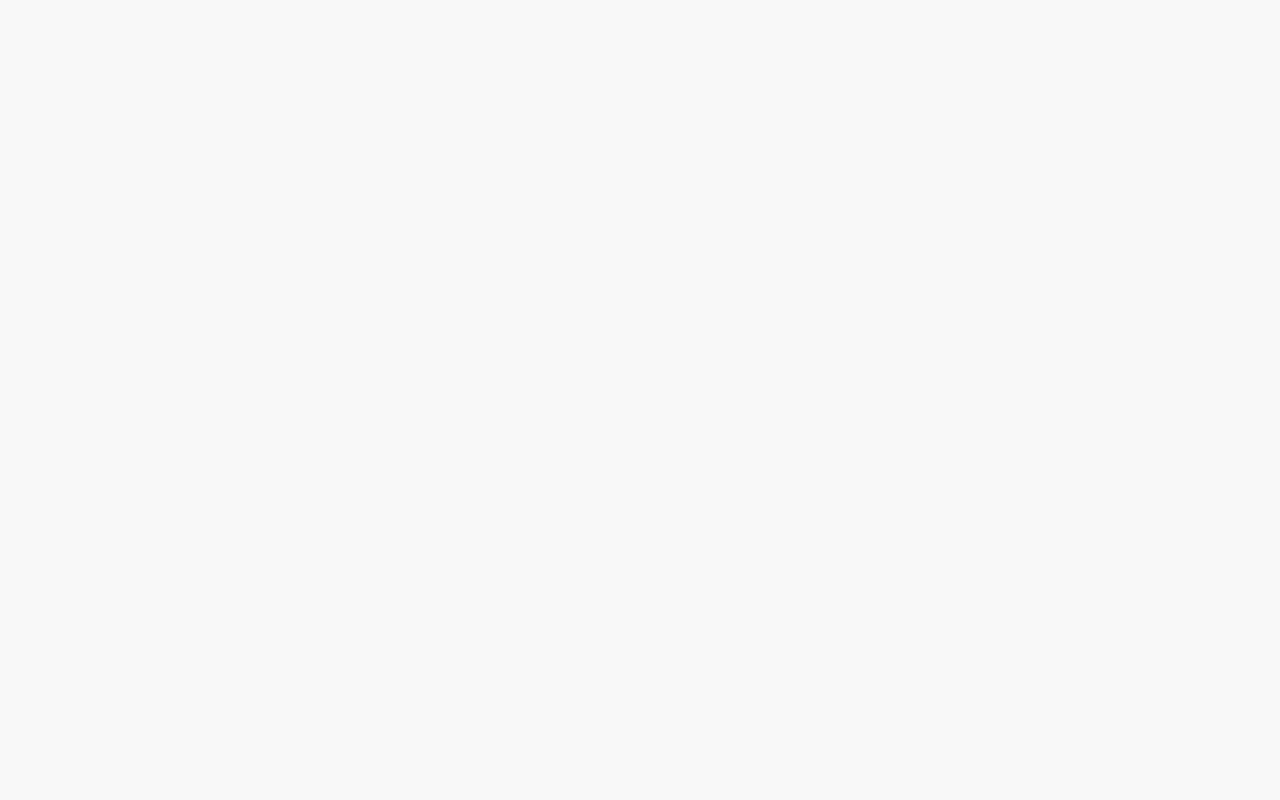
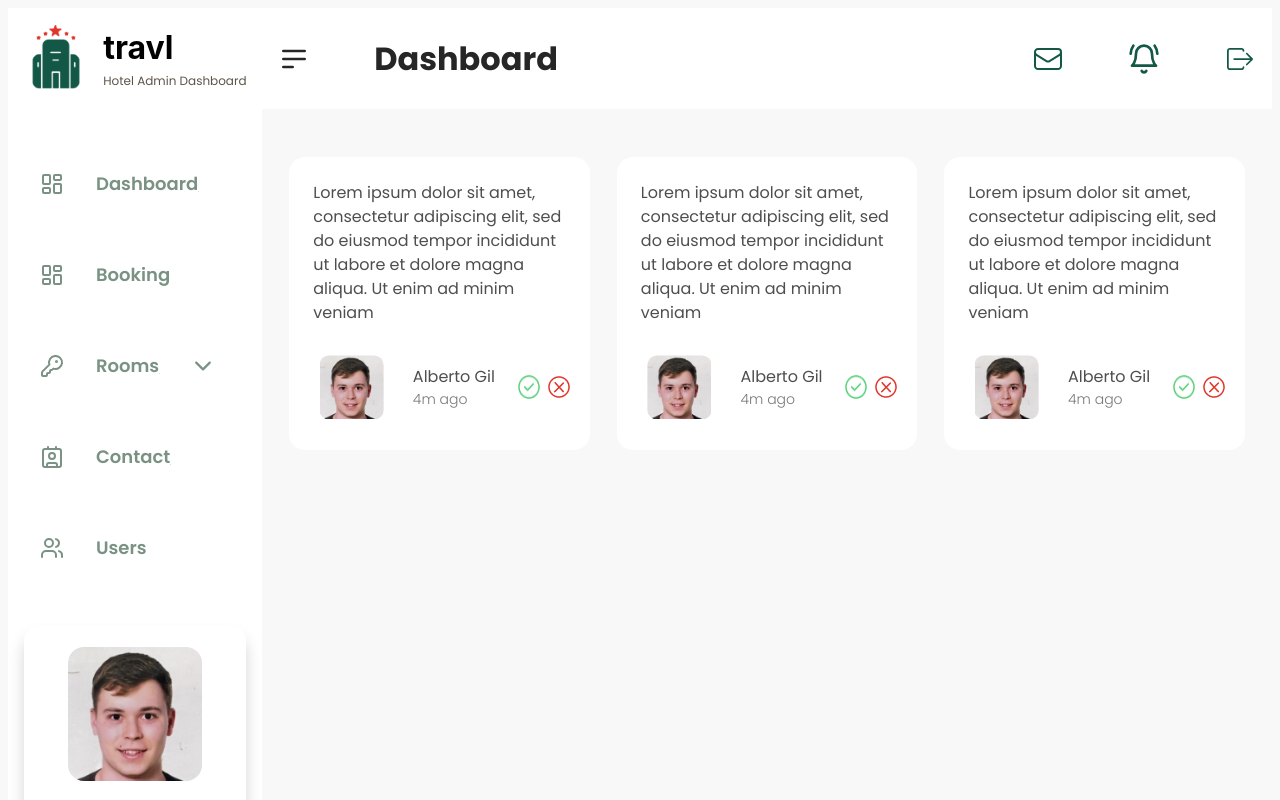
Before and after one commit to TokenTrzn/Hotel-Miranda-Dashboard, a React (Vite) app: page /contact in a window 1280 px wide. Before the commit this address had no page. Shown: the top 800 px of the page. Built offline with nearby package versions, Linux system fonts and the light colour scheme.

Commit message:
ADD: Contact Page (Reviews)

```diff
--- a/src/App.jsx
+++ b/src/App.jsx
@@ -5,6 +5,7 @@ import { Login } from './Login/pages/Login'
 import { Dashboard } from './Dashboard/pages/Dashboard'
 import { Guest } from './Guest/pages/Guest'
 import { Rooms } from './Rooms/pages/Rooms'
+import { Contact } from './Contact/page/Contact'
 
 function App() {
 
@@ -17,6 +18,7 @@ function App() {
               <Route path='/dashboard' element={<Dashboard />} />
               <Route path='/guest' element={<Guest />} />
               <Route path='/rooms' element={<Rooms />} />
+              <Route path='/contact' element={<Contact />} />
             </Route>
         </Routes>
       </BrowserRouter>
--- /dev/null
+++ b/src/Contact/components/ContactStyled.js
@@ -0,0 +1,95 @@
+import styled from "styled-components"
+
+export const ContactStyled = styled.div`
+    display: flex;
+    flex-direction: column;
+`
+
+export const ContactKPIContainer = styled.div`
+    display: flex;
+    flex-direction: row;
+    justify-content: space-evenly;
+    align-items: center;
+`
+
+export const ContactKPIStyled = styled.div`
+    display: flex;
+    flex-direction: column;
+    background: #ffffff;
+    padding: 1.5rem;
+    gap: 1.5rem;
+    border-radius: 1rem;
+    margin-top: 3rem;
+    width: 25%;
+
+    svg {
+        font-size: 3rem;
+        color: #E23428;
+        background: #FFEDEC;
+        padding: 1rem;
+        border-radius: 1rem;
+    }
+
+    &:hover {
+        box-shadow: 0px 6px 12px #d5d5d5;
+
+        svg {
+            color: #ffffff;
+            background: #E23428;
+        }
+    }
+`
+
+export const ContactKPIInfoStyled = styled.div`
+    text-align: start;
+
+`
+
+export const ContactKPITextStyled = styled.p`
+    font-family: 'Poppins';
+    font-size: 1rem;
+    font-weight: 400;
+    color: #4E4E4E;
+    margin: 0;
+`
+
+export const ContactKPIProfileRowStyled = styled.div`
+    display: flex;
+    flex-direction: row;
+    justify-content: space-between;
+    align-items: center;
+`
+
+export const ContactKPIProfilePhotoStyled = styled.img`
+    width: 4rem;
+    height: auto;
+    padding: .4rem;
+    border-radius: 1rem;
+`
+
+export const ContactKPIProfileInfoStyled = styled.div`
+    display: flex;
+    flex-direction: column;
+    text-align: start;
+    justify-content: space-evenly;
+`
+
+export const ContactKPITimeStyled = styled.p`
+    font-family: 'Poppins';
+    font-size: .875rem;
+    font-weight: 300;
+    color: #787878;
+    margin: 0;
+`
+
+export const ContactKPIIconsStyled = styled.div`
+    display: flex;
+    flex-direction: row;
+    justify-content: space-evenly;
+`
+
+export const ContactKPIIconItemStyled = styled.img`
+    width: 1.5rem;
+    height: auto;
+    margin-right: 15%;
+`
--- /dev/null
+++ b/src/Contact/page/Contact.jsx
@@ -0,0 +1,62 @@
+import { ContactKPIContainer, ContactKPIIconItemStyled, ContactKPIIconsStyled, ContactKPIInfoStyled, ContactKPIProfileInfoStyled, ContactKPIProfilePhotoStyled, ContactKPIProfileRowStyled, ContactKPIStyled, ContactKPITextStyled, ContactKPITimeStyled, ContactStyled } from "../components/ContactStyled"
+import ReviewPhoto from '../../assets/dni_cuadrado.jpg'
+import OkIcon from '../../assets/ok_icon.png'
+import DeleteIcon from '../../assets/delete_icon.png'
+
+export const Contact = () => {
+
+    return (
+        <ContactStyled>
+            <ContactKPIContainer>
+                <ContactKPIStyled>
+                    <ContactKPIInfoStyled>
+                        <ContactKPITextStyled>Lorem ipsum dolor sit amet, consectetur adipiscing elit, sed do eiusmod tempor incididunt ut labore et dolore magna aliqua. Ut enim ad minim veniam</ContactKPITextStyled>
+                    </ContactKPIInfoStyled>
+                    <ContactKPIProfileRowStyled>
+                        <ContactKPIProfilePhotoStyled src={ReviewPhoto} />
+                        <ContactKPIProfileInfoStyled>
+                            <ContactKPITextStyled>Alberto Gil</ContactKPITextStyled>
+                            <ContactKPITimeStyled>4m ago</ContactKPITimeStyled>
+                        </ContactKPIProfileInfoStyled>
+                        <ContactKPIIconsStyled>
+                            <ContactKPIIconItemStyled src={OkIcon} />
+                            <ContactKPIIconItemStyled src={DeleteIcon} />
+                        </ContactKPIIconsStyled>
+                    </ContactKPIProfileRowStyled>
+                </ContactKPIStyled>
+                <ContactKPIStyled>
+                    <ContactKPIInfoStyled>
+                        <ContactKPITextStyled>Lorem ipsum dolor sit amet, consectetur adipiscing elit, sed do eiusmod tempor incididunt ut labore et dolore magna aliqua. Ut enim ad minim veniam</ContactKPITextStyled>
+                    </ContactKPIInfoStyled>
+                    <ContactKPIProfileRowStyled>
+                        <ContactKPIProfilePhotoStyled src={ReviewPhoto} />
+                        <ContactKPIProfileInfoStyled>
+                            <ContactKPITextStyled>Alberto Gil</ContactKPITextStyled>
+                            <ContactKPITimeStyled>4m ago</ContactKPITimeStyled>
+                        </ContactKPIProfileInfoStyled>
+                        <ContactKPIIconsStyled>
+                            <ContactKPIIconItemStyled src={OkIcon} />
+                            <ContactKPIIconItemStyled src={DeleteIcon} />
+                        </ContactKPIIconsStyled>
+                    </ContactKPIProfileRowStyled>
+                </ContactKPIStyled>
+                <ContactKPIStyled>
+                    <ContactKPIInfoStyled>
+                        <ContactKPITextStyled>Lorem ipsum dolor sit amet, consectetur adipiscing elit, sed do eiusmod tempor incididunt ut labore et dolore magna aliqua. Ut enim ad minim veniam</ContactKPITextStyled>
+                    </ContactKPIInfoStyled>
+                    <ContactKPIProfileRowStyled>
+                        <ContactKPIProfilePhotoStyled src={ReviewPhoto} />
+                        <ContactKPIProfileInfoStyled>
+                            <ContactKPITextStyled>Alberto Gil</ContactKPITextStyled>
+                            <ContactKPITimeStyled>4m ago</ContactKPITimeStyled>
+                        </ContactKPIProfileInfoStyled>
+                        <ContactKPIIconsStyled>
+                            <ContactKPIIconItemStyled src={OkIcon} />
+                            <ContactKPIIconItemStyled src={DeleteIcon} />
+                        </ContactKPIIconsStyled>
+                    </ContactKPIProfileRowStyled>
+                </ContactKPIStyled>
+            </ContactKPIContainer>
+        </ContactStyled>
+    )
+}
--- a/src/common/components/SideBarMenu.jsx
+++ b/src/common/components/SideBarMenu.jsx
@@ -47,10 +47,12 @@ export const SideBarMenu = () => {
                     <ArrowDownIcon />
                 </SidebarItemStyled>
             </Link>
-            <SidebarItemStyled>
-                <ContactIcon />
-                <p>Contact</p>
-            </SidebarItemStyled>
+            <Link to={'/contact'}>
+                <SidebarItemStyled>
+                    <ContactIcon />
+                    <p>Contact</p>
+                </SidebarItemStyled>
+            </Link>
             <SidebarItemStyled>
                 <UsersIcon />
                 <p>Users</p>
```
Also changed, not shown: src/assets/delete_icon.png (added), src/assets/ok_icon.png (added).
